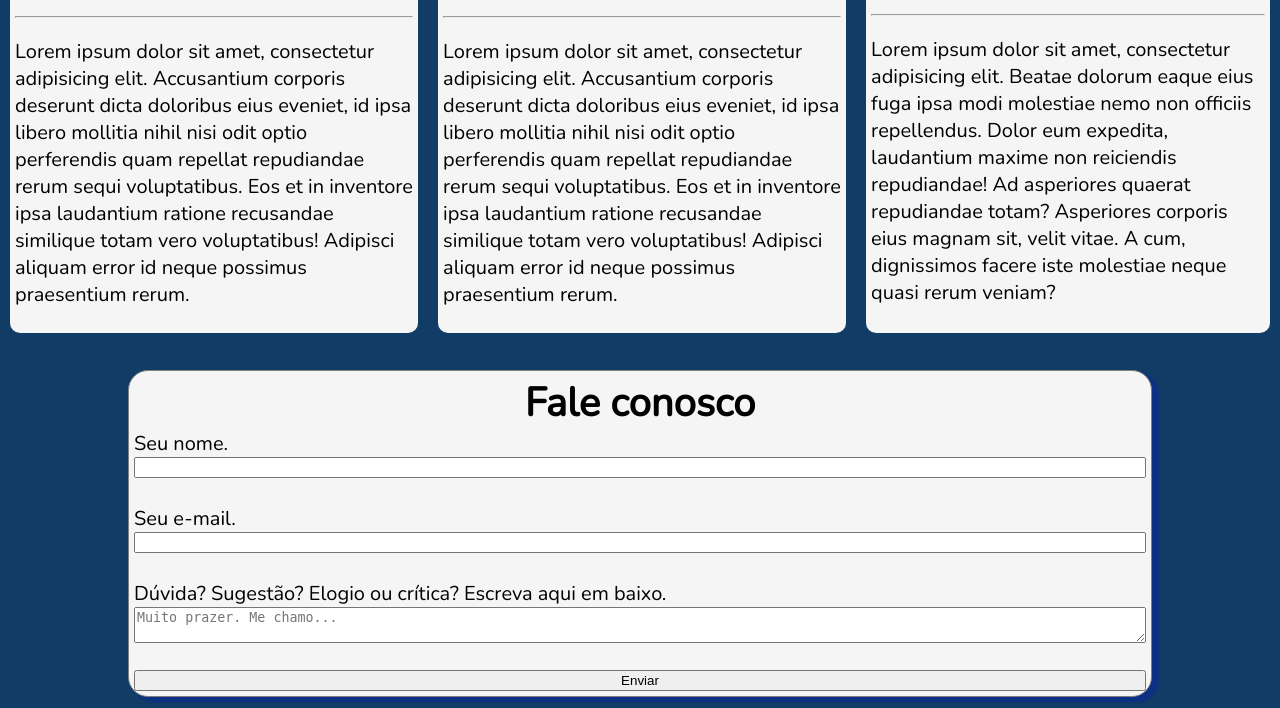
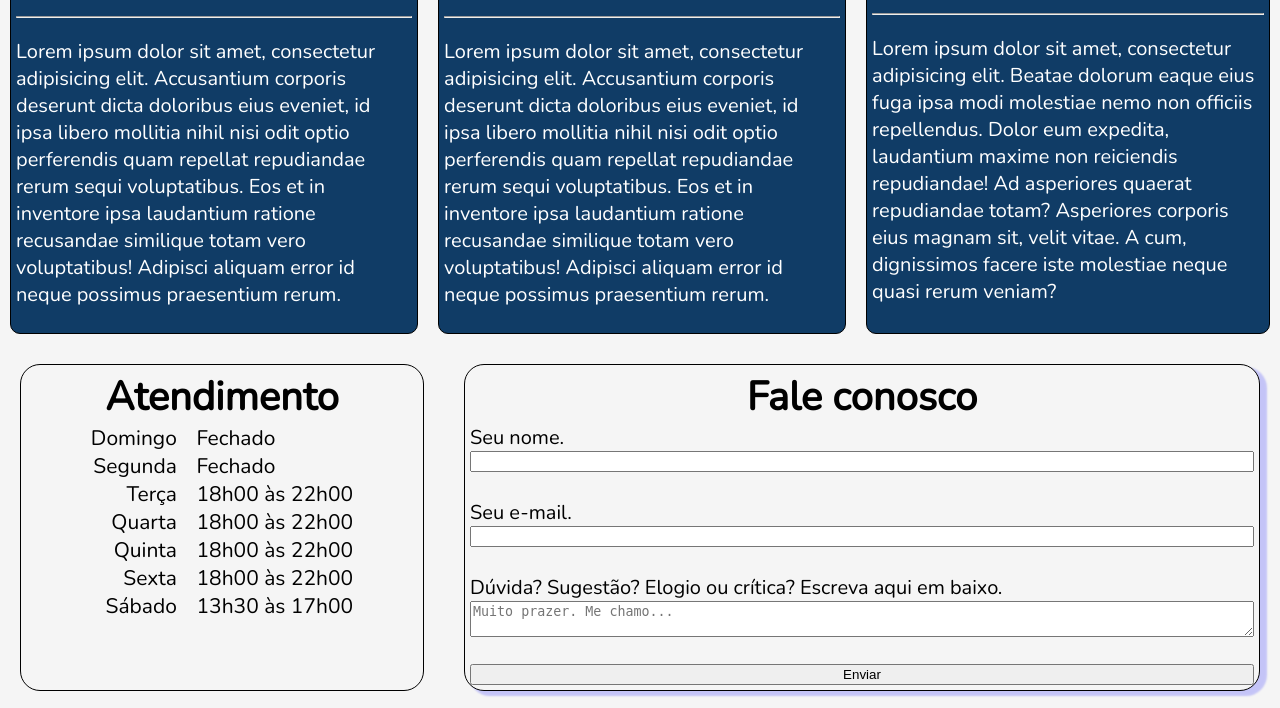
Before and after one commit to luanhenzo/guns-smt-website, a Flask app: page / in a window 1280 px wide; the page is wider, and only the part inside the window is pictured. Shown: the part 1173-1881 px from the top of that part. Run offline with Flask 2, Linux system fonts and the light colour scheme.

Commit message:
* Index HTML edition.

```diff
--- a/guns/static/styles/index-stylesheet.css
+++ b/guns/static/styles/index-stylesheet.css
@@ -1,5 +1,5 @@
 html {
-    background: #103c66;
+    background: whitesmoke;
     font-family: Nunito, sans-serif;
     font-size: 62.5%;
 }
@@ -19,7 +19,7 @@ body {
     display: flex;
     align-items: center;
     justify-content: flex-end;
-    /*background: #9C1A1C;*/
+    background: #9C1A1C;
     margin-left: 20px;
     width: 100%;
 }
@@ -59,11 +59,13 @@ body {
 }
 
 .card {
+    color: white;
     shape-outside: inherit;
     padding: 5px;
     margin: 10px;
     border-radius: 10px;
-    background: whitesmoke;
+    background: #103c66;
+    border: 1px solid black;
 }
 
 .title {
@@ -85,10 +87,10 @@ body {
     padding: 5px;
     display: flex;
     flex-direction: column;
-    border: 1px solid gray;
+    border: 1px solid black;
     border-radius: 1em;
     box-shadow: 6px 4px 2px 1px rgba(0, 0, 255, .2);
-    margin: auto 10vw;
+    margin: 1em;
 }
 
 .input {
@@ -102,8 +104,12 @@ body {
 }
 
 #office-hours {
+    background: whitesmoke;
+    padding: 5px;
     border: 1px solid black;
-    flex: 1;
+    border-radius: 1em;
+    /*box-shadow: 6px 4px 2px whitesmoke;*/
+    margin: 1em;
 }
 
 #address {
--- a/guns/templates/index.html
+++ b/guns/templates/index.html
@@ -54,10 +53,33 @@
         </div>
     </div>
 
-    <div id="call-us-container">
-        <br>
-        <form id="call-us">
-            <h1 class="title" style="margin: 0; padding: 0">Fale conosco</h1>
+    <div class="flex">
+        <div id="office-hours" style="flex: 1;">
+            <h1 class="title">Atendimento</h1>
+            <div class="flex center">
+                <ul class="txt-align right no-style-type" style="font-size: 2.1rem">
+                <li>Domingo</li>
+                <li>Segunda</li>
+                <li>Terça</li>
+                <li>Quarta</li>
+                <li>Quinta</li>
+                <li>Sexta</li>
+                <li>Sábado</li>
+            </ul>
+                <div style="width: 5%"></div>
+                <ul class="no-style-type" style="font-size: 2.1rem; white-space: nowrap">
+                <li>Fechado</li>
+                <li>Fechado</li>
+                <li>18h00 às 22h00</li>
+                <li>18h00 às 22h00</li>
+                <li>18h00 às 22h00</li>
+                <li>18h00 às 22h00</li>
+                <li>13h30 às 17h00</li>
+            </ul>
+            </div>
+        </div>
+        <form id="call-us" style="flex: 2;">
+            <h1 class="title">Fale conosco</h1>
             <label for="your-name">Seu nome.</label>
             <input id="your-name" name="your-name" type="text" class="input">
             <br>
```
Also changed, not shown: other parts of guns/templates/index.html (+1 -68 lines).
